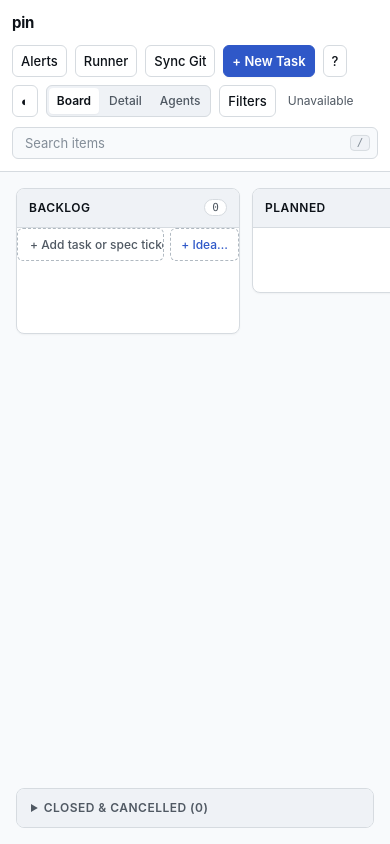
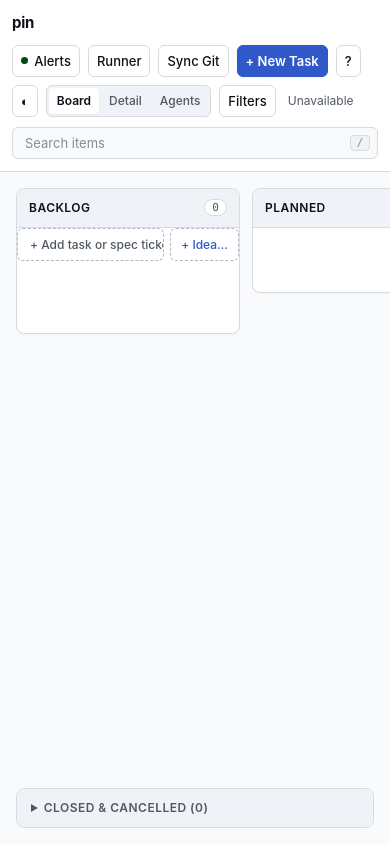
Before and after one commit to JoeriKaiser/pin, a plain HTML site: page src/assets/index.html in a window 390 px wide. Drawn offline with Linux system fonts and the light colour scheme; no server answers.

Commit message:
feat: refresh runs on tab focus with alert status indicator

```diff
--- a/src/assets/app.css
+++ b/src/assets/app.css
@@ -733,6 +733,20 @@ a:hover {
   color: var(--muted);
 }
 
+.alerts-status-dot {
+  display: inline-block;
+  width: 0.45rem;
+  height: 0.45rem;
+  border-radius: var(--radius-full);
+  background: var(--success-ink);
+  flex-shrink: 0;
+}
+
+.alerts-btn:not(.alerts-active) .alerts-status-dot {
+  background: transparent;
+  border: 1.5px solid var(--faint);
+}
+
 .needs-reply-banner {
   flex-shrink: 0;
   display: flex;
--- a/src/assets/index.html
+++ b/src/assets/index.html
@@ -14,7 +14,7 @@
   <label class="search"><span class="visually-hidden">Search items</span><input id="search" type="search" placeholder="Search items" autocomplete="off" spellcheck="false"><kbd>/</kbd></label>
   <div class="topbar-actions">
     <button id="btn-needs-reply" class="control needs-reply-btn" type="button" title="Prompts waiting for your reply (r)" hidden><span class="needs-reply-dot" aria-hidden="true"></span><span id="needs-reply-count">1 needs reply</span></button>
-    <button id="btn-alerts-toggle" class="control alerts-btn" type="button" title="Alert settings" aria-label="Alert settings">Alerts</button>
+    <button id="btn-alerts-toggle" class="control alerts-btn" type="button" title="Alert settings" aria-label="Alert settings"><span class="alerts-status-dot" aria-hidden="true"></span>Alerts</button>
     <button id="btn-runner" class="control runner-btn" type="button" title="Runner settings">Runner <span id="runner-summary" class="runner-summary">agent:omp</span></button>
     <button id="btn-sync-git" class="control" type="button" title="Sync Git merge status">Sync Git</button>
     <button id="btn-update" class="control action-btn-update" type="button" title="Update pin" hidden>Update to <span id="update-version"></span></button>
--- a/src/assets/modules/agents-view.js
+++ b/src/assets/modules/agents-view.js
@@ -152,7 +152,7 @@ export function renderAgentsTable() {
 
     // 2. Mode
     var modeCell = node('td', 'agent-col-mode');
-    var modeLabel = 'Implement';
+    var modeLabel = run.interactive ? 'Implement · Interactive' : 'Implement';
     var modeClass = 'badge-mode-implement';
     if (run.mode === 'commit_pr') {
       modeLabel = 'Commit & PR';
--- a/src/assets/modules/boot.js
+++ b/src/assets/modules/boot.js
@@ -191,6 +191,13 @@ export function boot() {
   loadRunnerSettings();
 
   load(true).then(function () {
+    if (typeof document !== 'undefined' && typeof document.addEventListener === 'function') {
+      document.addEventListener('visibilitychange', function () {
+        if (!document.hidden) {
+          updateActiveRuns();
+        }
+      });
+    }
     setInterval(function () {
       if (typeof document !== 'undefined' && !document.hidden) {
         refreshData();
```
Also changed, not shown: tests/viewer_trajectory.js (+1 -0 lines).
